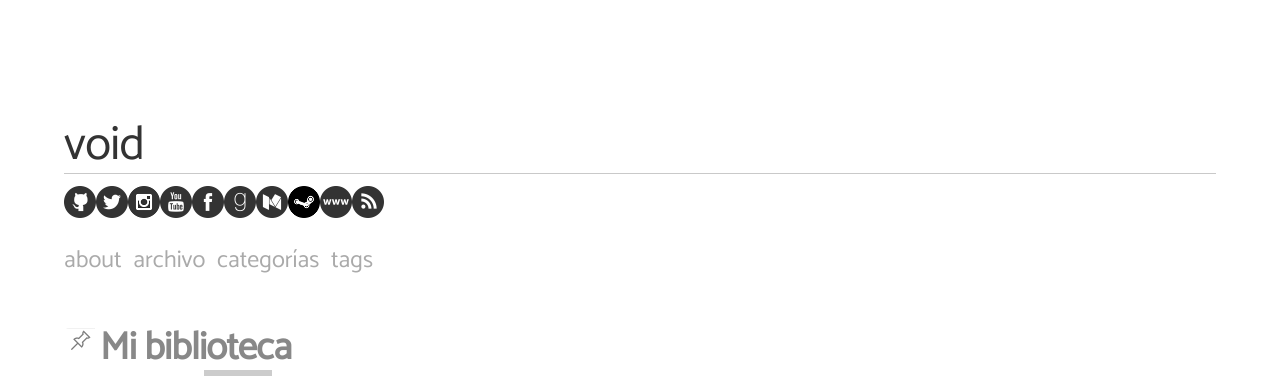
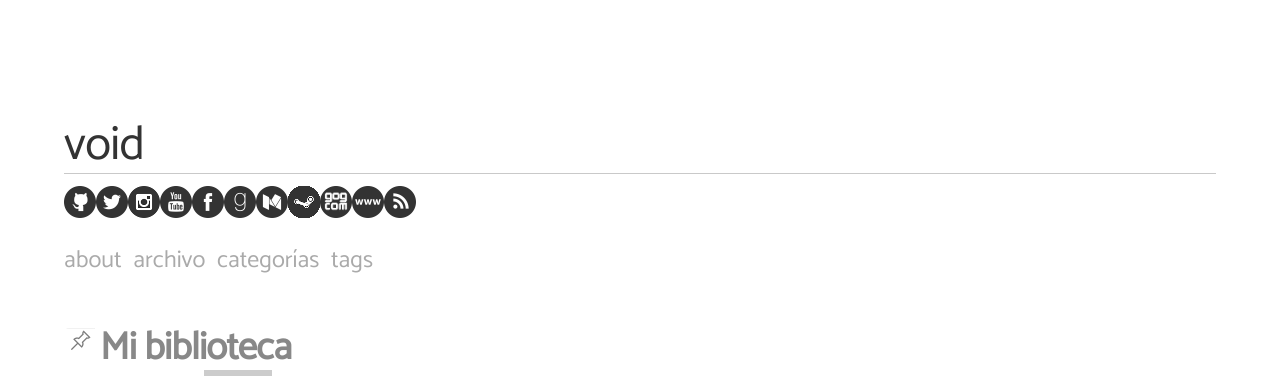
Before and after one commit to angelsimon/angelsimon.github.io, a Jekyll site: the page built from index.html, in a window 1280 px wide. Shown: the top 376 px of the page. Built offline with Jekyll 4.4.1, drawn with Linux system fonts in a browser that asks for light colours; nearby versions of some CDN libraries; the list of posts is cut into pages by our own code.

Commit message:
Agrego íconos de Steam y Gog

```diff
--- a/index.html
+++ b/index.html
@@ -14,6 +14,7 @@ layout: default
     <a href="http://www.goodreads.com/void_ar/" target="_blank"><img src="{{ site.baseurl }}/public/social/goodreads.png"  /></a>
     <a href="http://www.medium.com/@void" target="_blank"><img src="{{ site.baseurl }}/public/social/medium.png"  /></a>
     <a href="http://steamcommunity.com/id/void_ar/" target="_blank"><img src="{{ site.baseurl }}/public/social/steam.png"  /></a>
+    <a href="https://www.gog.com/u/void_ar/wishlist" target="_blank"><img src="{{ site.baseurl }}/public/social/gog.png"  /></a>
     <a href="http://www.angelsimon.com.ar/" target="_blank"><img src="{{ site.baseurl }}/public/social/www.png"  /></a>
     <a href="{{ site.baseurl }}/feed.xml" target="_blank"><img src="{{ site.baseurl }}/public/social/rss.png" /></a>
   </div>
```
Also changed, not shown: public/social/gog.png (added), public/social/steam.png.
